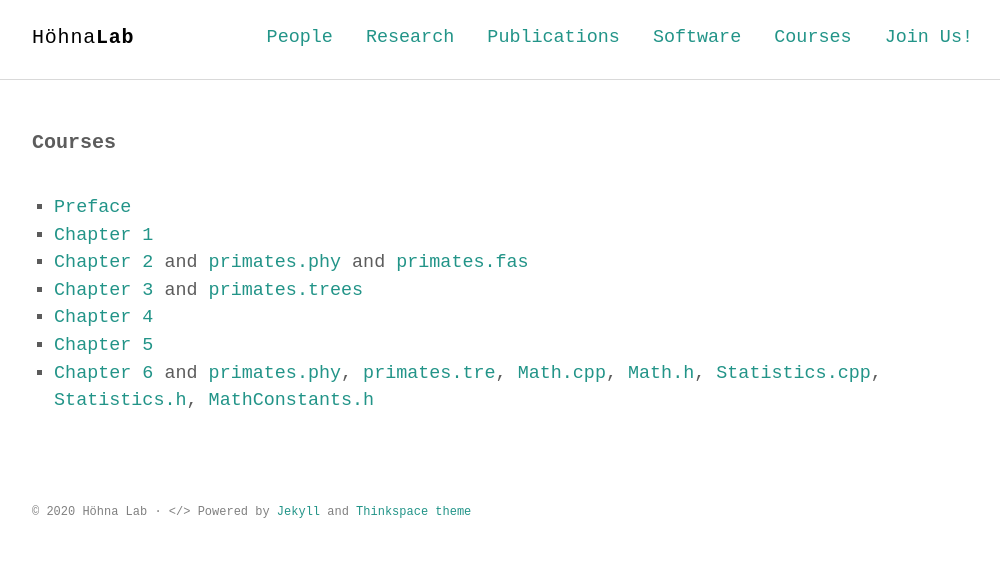
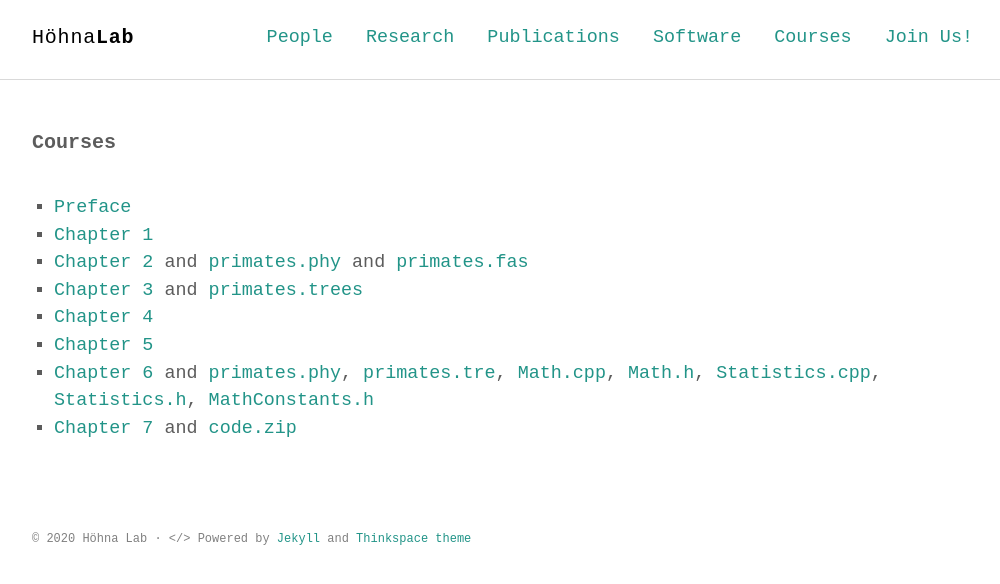
Before and after one commit to hoehnalab/hoehnalab.github.io, a Jekyll site: the page built from courses.md, in a window 1280 px wide. Shown: the top 584 px of the page, without its empty margins (132-1132 px from the left). Built offline with Jekyll 4.4.1, drawn with Linux system fonts in a browser that asks for light colours; some web fonts are replaced.

Commit message:
adding link to chapter 7

```diff
--- a/courses.md
+++ b/courses.md
@@ -12,3 +12,4 @@ permalink: /courses/
 * [Chapter 4](/courses_baby_bayes/chapter4/)
 * [Chapter 5](/courses_baby_bayes/chapter5/)
 * [Chapter 6](/courses_baby_bayes/chapter6/) and [primates.phy](/courses_baby_bayes/primates.phy), [primates.tre](/courses_baby_bayes/primates.tre), [Math.cpp](/courses_baby_bayes/Math.cpp), [Math.h](/courses_baby_bayes/Math.h), [Statistics.cpp](/courses_baby_bayes/Statistics.cpp), [Statistics.h](/courses_baby_bayes/Statistics.h), [MathConstants.h](/courses_baby_bayes/MathConstants.h)
+* [Chapter 7](/courses_baby_bayes/chapter7/) and [code.zip](/courses_baby_bayes/Practical_7.zip)
```
